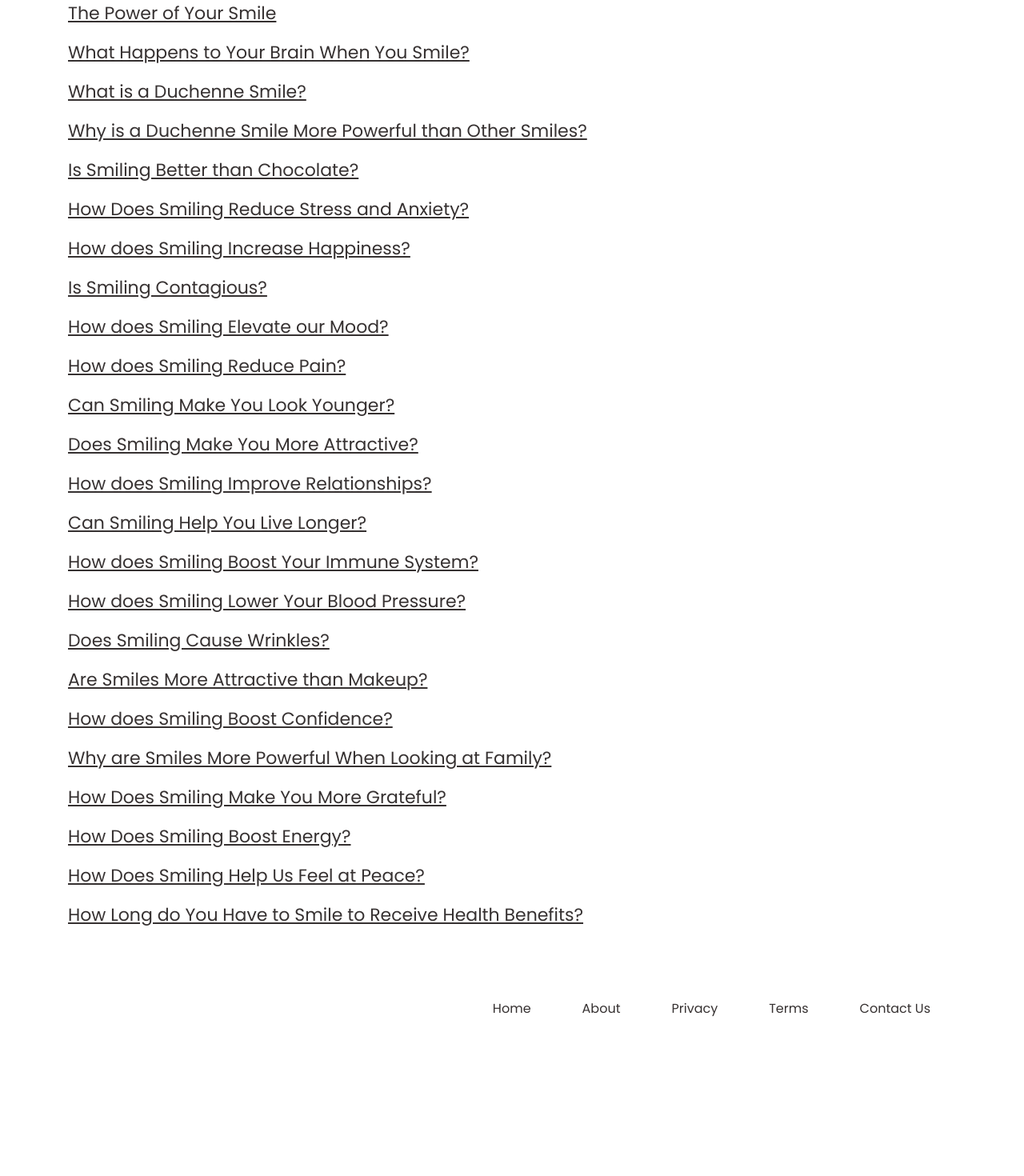
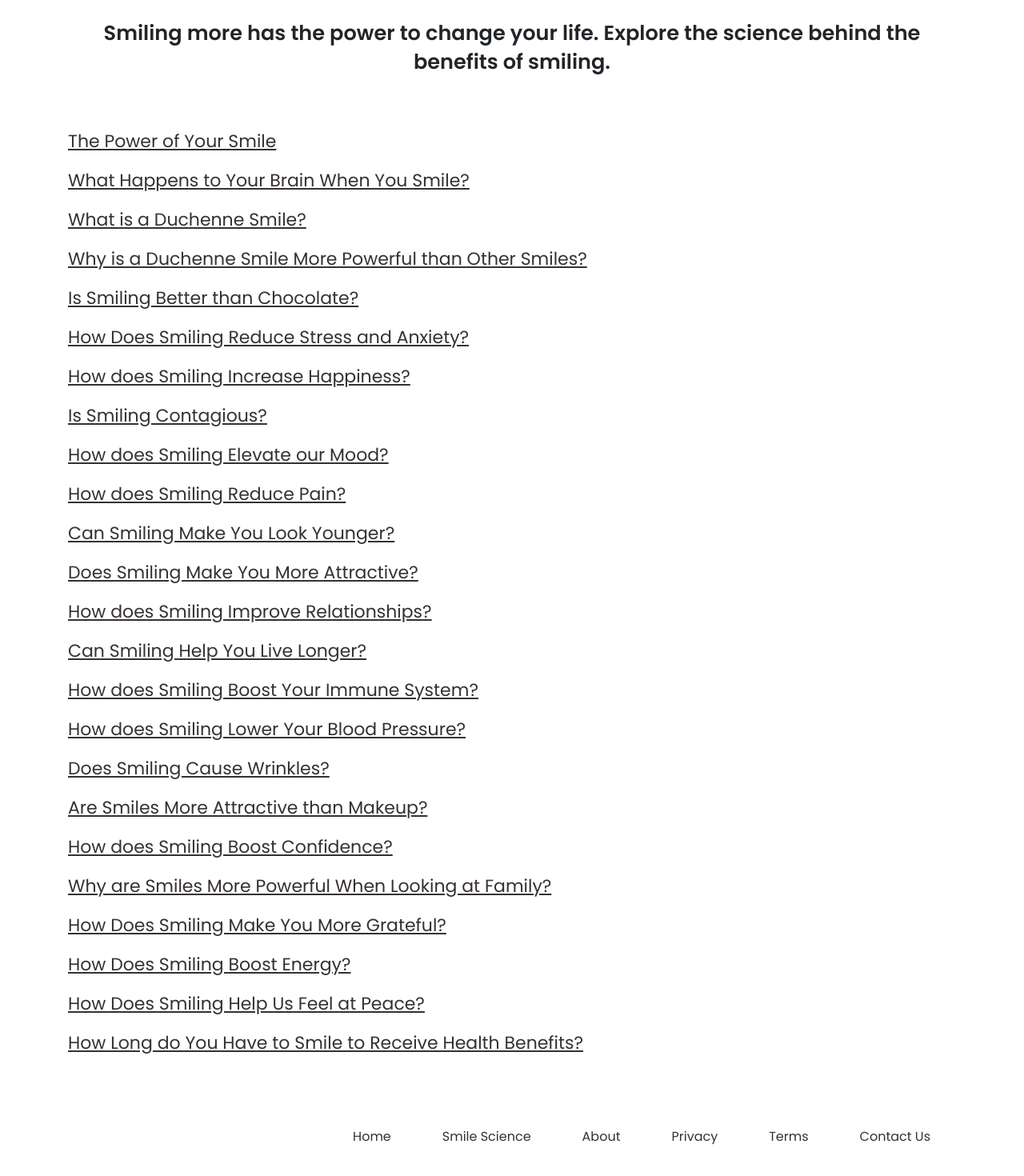
Before and after one commit to That-Smile-App/thatsmileapp, a React (Create React App) app in the folder web/: page /smilescience in a window 1280 px wide. Shown: the part 226-1696 px from the top of the page at 80% size. Before the commit the page ends 1540 px from the top, so only its background shows below. Built offline with nearby package versions, Linux system fonts and the light colour scheme.

Commit message:
a few text updates

```diff
--- a/web/src/Components/Footer.js
+++ b/web/src/Components/Footer.js
@@ -5,6 +5,7 @@ import Navbar from 'react-bootstrap/Navbar';
 import insta from '../Images/Vector.svg';
 import linkedIn from '../Images/linkedIN.png';
 import fb from '../Images/fb.png';
+import { Link } from 'react-router-dom';
 
 function Footer() {
   return (
@@ -17,6 +18,9 @@ function Footer() {
             <Nav>
               <Nav.Link href="/" className="common-Text mx-4">
                 Home
+              </Nav.Link>
+              <Nav.Link as={Link} to="/smilescience" className='common-Text mx-4'>
+                Smile Science
               </Nav.Link>
               <Nav.Link href="/TermsAndConditions" className="common-Text mx-4">
                 About
--- a/web/src/Constants/constants.js
+++ b/web/src/Constants/constants.js
@@ -15,13 +15,13 @@ export const carouselData = [
     {
       id: 2,
       heading: 'Smile Powered™',
-      subHeading: 'Feel the Power of Your Smile',
+      subHeading: 'Feel the Power of Your Smile™',
       imgSrc: slider2
     },
     {
       id: 3,
       heading: 'Guided Smiling™',
-      subHeading: 'Feel the Calm of Your Smile',
+      subHeading: 'Feel the Calm of Your Smile™',
       imgSrc: slider3
     },
     {
--- a/web/src/Screens/About.js
+++ b/web/src/Screens/About.js
@@ -20,7 +20,7 @@ const About = () => {
           <div className="mt-3 align-item-center text-center">
             <div className="col-md-12">
               <p className="about-header text-center">
-                Changing your world one smile at a time.
+                Changing <u>your</u> world one smile at a time.
               </p>
             </div>
           </div>
--- a/web/src/Screens/Articles/ArticlesIndex.jsx
+++ b/web/src/Screens/Articles/ArticlesIndex.jsx
@@ -35,6 +35,13 @@ export default function ArticlesIndex() {
 
         <div className="container-box mt-5 mb-5">
           <h1 className="text-center mb-4">Smile Science Articles</h1>
+          <div className="container-box mt-5 mb-5">
+            <div className="row justify-content-center text-center px-3">
+                <p style={{ fontSize: "1.6rem", fontWeight: 600, lineHeight: "1.4" }}>
+              Smiling more has the power to change your life.  Explore the science behind the benefits of smiling.
+                </p>
+            </div>
+           </div>
 
           <ul style={{ listStyle: "none", paddingLeft: 0 }}>
             {articles.map((a) => (
@@ -50,6 +57,8 @@ export default function ArticlesIndex() {
             ))}
           </ul>
         </div>
+
+
     </>
   );
 }
--- a/web/src/Screens/Home.js
+++ b/web/src/Screens/Home.js
@@ -118,7 +118,7 @@ function Home() {
 
         <div className="section-three">
           <div className="container-box">
-            <p className="text-more">Smile More. Feel Better™.</p>
+            <p className="text-more">Smile More. Feel Better.™</p>
           </div>
         </div>
 
```
